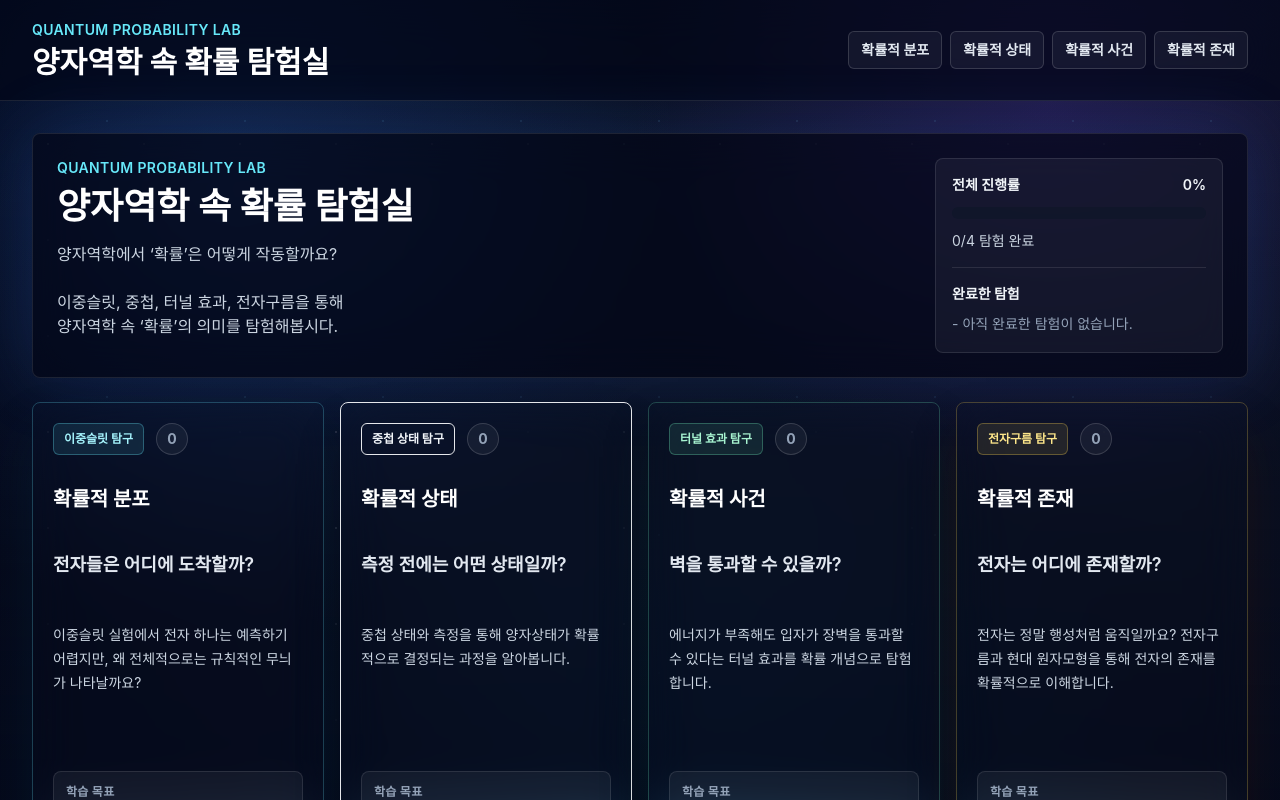
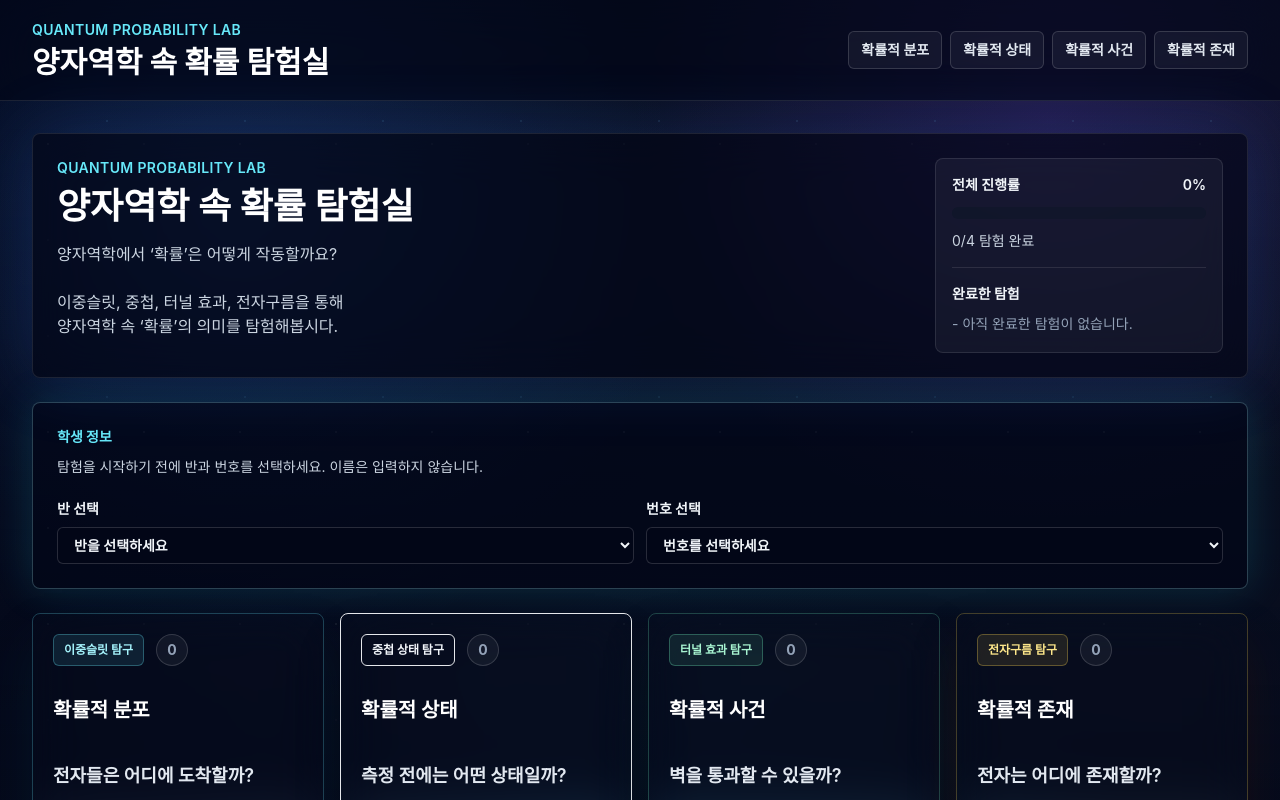
Before and after one commit to jiyoung-1221/quantum-probability-game, a React (Vite) app: page / in a window 1280 px wide. Shown: the top 800 px of the page. Built offline with nearby package versions, Linux system fonts and the light colour scheme.

Commit message:
Move student info selection to hub

```diff
--- a/src/app/App.tsx
+++ b/src/app/App.tsx
@@ -63,8 +63,6 @@ export function App() {
     setCompletedConceptIds(new Set());
     setSelectedConceptId(null);
     setIsCelebrationOpen(false);
-    setStudentClass('');
-    setStudentNumber('');
     setAnswerRecords([]);
     setSubmissionStatus('idle');
     setSubmissionMessage('');
--- a/src/features/hub/ConceptHub.tsx
+++ b/src/features/hub/ConceptHub.tsx
@@ -1,3 +1,4 @@
+import { useState } from 'react';
 import type { ConceptArea } from '../../types/concept';
 import type { ResultSubmissionStatus, StudentClass } from '../../types/result';
 
@@ -74,11 +75,13 @@ export function ConceptHub({
   totalCorrect,
   totalQuestions,
 }: ConceptHubProps) {
+  const [startGuardMessage, setStartGuardMessage] = useState('');
   const completedCount = completedConceptIds.size;
   const progress = Math.round((completedCount / concepts.length) * 100);
   const completedConcepts = concepts.filter((concept) =>
     completedConceptIds.has(concept.id),
   );
+  const hasStudentIdentity = Boolean(studentClass && studentNumber);
 
   return (
     <section className="space-y-6" id="concept-hub">
@@ -135,6 +138,20 @@ export function ConceptHub({
         </div>
       </div>
 
+      <StudentIdentityPanel
+        onStudentClassChange={(nextStudentClass) => {
+          setStartGuardMessage('');
+          onStudentClassChange(nextStudentClass);
+        }}
+        onStudentNumberChange={(nextStudentNumber) => {
+          setStartGuardMessage('');
+          onStudentNumberChange(nextStudentNumber);
+        }}
+        startGuardMessage={startGuardMessage}
+        studentClass={studentClass}
+        studentNumber={studentNumber}
+      />
+
       <div className="grid gap-4 md:grid-cols-2 xl:grid-cols-4">
         {concepts.map((concept) => {
           const isCompleted = completedConceptIds.has(concept.id);
@@ -145,7 +162,17 @@ export function ConceptHub({
             <button
               className={`group relative flex min-h-[34rem] flex-col overflow-hidden rounded-lg border bg-slate-950/72 p-5 text-left shadow-2xl backdrop-blur-xl transition hover:-translate-y-1 hover:shadow-2xl focus:outline-none focus:ring-2 focus:ring-offset-2 focus:ring-offset-slate-950 ${tone.card} ${tone.ring}`}
               key={concept.id}
-              onClick={() => onSelectConcept(concept.id)}
+              onClick={() => {
+                if (!hasStudentIdentity) {
+                  setStartGuardMessage(
+                    '탐험을 시작하기 전에 반과 번호를 선택해주세요.',
+                  );
+                  return;
+                }
+
+                setStartGuardMessage('');
+                onSelectConcept(concept.id);
+              }}
               type="button"
             >
               <div
@@ -213,8 +240,6 @@ export function ConceptHub({
         <ResultSubmissionPanel
           answerCount={answerCount}
           onDownloadCsv={onDownloadCsv}
-          onStudentClassChange={onStudentClassChange}
-          onStudentNumberChange={onStudentNumberChange}
           onSubmitResults={onSubmitResults}
           studentClass={studentClass}
           studentNumber={studentNumber}
@@ -230,8 +255,6 @@ export function ConceptHub({
           onClose={onCloseCelebration}
           onDownloadCsv={onDownloadCsv}
           onRestart={onRestartExploration}
-          onStudentClassChange={onStudentClassChange}
-          onStudentNumberChange={onStudentNumberChange}
           onSubmitResults={onSubmitResults}
           studentClass={studentClass}
           studentNumber={studentNumber}
@@ -245,11 +268,112 @@ export function ConceptHub({
   );
 }
 
+function StudentIdentityPanel({
+  onStudentClassChange,
+  onStudentNumberChange,
+  startGuardMessage,
+  studentClass,
+  studentNumber,
+}: {
+  onStudentClassChange: (studentClass: StudentClass | '') => void;
+  onStudentNumberChange: (studentNumber: number | '') => void;
+  startGuardMessage: string;
+  studentClass: StudentClass | '';
+  studentNumber: number | '';
+}) {
+  return (
+    <div className="rounded-lg border border-cyan-200/25 bg-slate-950/70 p-5 text-left shadow-[0_0_42px_rgba(34,211,238,0.16)] sm:p-6">
+      <div className="flex flex-col gap-2 sm:flex-row sm:items-end sm:justify-between">
+        <div>
+          <p className="text-sm font-bold text-cyan-300">학생 정보</p>
+          <p className="mt-2 text-sm leading-6 text-slate-300">
+            탐험을 시작하기 전에 반과 번호를 선택하세요. 이름은 입력하지 않습니다.
+          </p>
+        </div>
+        {studentClass && studentNumber ? (
+          <p className="rounded-md border border-emerald-300/30 bg-emerald-300/10 px-3 py-2 text-sm font-bold text-emerald-200">
+            {studentClass}-{studentNumber}번
+          </p>
+        ) : null}
+      </div>
+
+      <div className="mt-5 grid gap-3 sm:grid-cols-2">
+        <StudentClassSelect
+          onChange={onStudentClassChange}
+          value={studentClass}
+        />
+        <StudentNumberSelect
+          onChange={onStudentNumberChange}
+          value={studentNumber}
+        />
+      </div>
+
+      {startGuardMessage ? (
+        <p className="mt-3 text-sm font-bold text-amber-200">
+          {startGuardMessage}
+        </p>
+      ) : null}
+    </div>
+  );
+}
+
+function StudentClassSelect({
+  onChange,
+  value,
+}: {
+  onChange: (studentClass: StudentClass | '') => void;
+  value: StudentClass | '';
+}) {
+  return (
+    <label className="text-sm font-bold text-slate-100">
+      반 선택
+      <select
+        className="mt-2 w-full rounded-md border border-white/15 bg-slate-950 px-3 py-2 text-sm font-semibold text-slate-100 outline-none transition focus:border-cyan-300"
+        onChange={(event) => onChange(event.target.value as StudentClass | '')}
+        value={value}
+      >
+        <option value="">반을 선택하세요</option>
+        {studentClasses.map((className) => (
+          <option key={className} value={className}>
+            {className}
+          </option>
+        ))}
+      </select>
+    </label>
+  );
+}
+
+function StudentNumberSelect({
+  onChange,
+  value,
+}: {
+  onChange: (studentNumber: number | '') => void;
+  value: number | '';
+}) {
+  return (
+    <label className="text-sm font-bold text-slate-100">
+      번호 선택
+      <select
+        className="mt-2 w-full rounded-md border border-white/15 bg-slate-950 px-3 py-2 text-sm font-semibold text-slate-100 outline-none transition focus:border-cyan-300"
+        onChange={(event) =>
+          onChange(event.target.value ? Number(event.target.value) : '')
+        }
+        value={value}
+      >
+        <option value="">번호를 선택하세요</option>
+        {studentNumbers.map((number) => (
+          <option key={number} value={number}>
+            {number}번
+          </option>
+        ))}
+      </select>
+    </label>
+  );
+}
+
 function ResultSubmissionPanel({
   answerCount,
   onDownloadCsv,
-  onStudentClassChange,
-  onStudentNumberChange,
   onSubmitResults,
   studentClass,
   studentNumber,
@@ -260,8 +384,6 @@ function ResultSubmissionPanel({
 }: {
   answerCount: number;
   onDownloadCsv: () => void;
-  onStudentClassChange: (studentClass: StudentClass | '') => void;
-  onStudentNumberChange: (studentNumber: number | '') => void;
   onSubmitResults: () => void;
   studentClass: StudentClass | '';
   studentNumber: number | '';
@@ -283,51 +405,14 @@ function ResultSubmissionPanel({
         <div>
           <p className="text-sm font-bold text-cyan-300">응답 결과 제출</p>
           <p className="mt-2 text-sm leading-6 text-slate-300">
-            이름 없이 반과 번호만 선택해 개인 응답 결과를 제출합니다.
+            {studentClass && studentNumber
+              ? `${studentClass} ${studentNumber}번의 탐험 결과`
+              : '반과 번호를 먼저 선택해주세요.'}
           </p>
         </div>
         <p className="text-sm font-semibold text-slate-200">
           최종 정답 {totalCorrect}/{totalQuestions} · 기록 {answerCount}개
         </p>
-      </div>
-
-      <div className="mt-5 grid gap-3 sm:grid-cols-2">
-        <label className="text-sm font-bold text-slate-100">
-          반 선택
-          <select
-            className="mt-2 w-full rounded-md border border-white/15 bg-slate-950 px-3 py-2 text-sm font-semibold text-slate-100 outline-none transition focus:border-cyan-300"
-            onChange={(event) =>
-              onStudentClassChange(event.target.value as StudentClass | '')
-            }
-            value={studentClass}
-          >
-            <option value="">반을 선택하세요</option>
-            {studentClasses.map((className) => (
-              <option key={className} value={className}>
-                {className}
-              </option>
-            ))}
-          </select>
-        </label>
-        <label className="text-sm font-bold text-slate-100">
-          번호 선택
-          <select
-            className="mt-2 w-full rounded-md border border-white/15 bg-slate-950 px-3 py-2 text-sm font-semibold text-slate-100 outline-none transition focus:border-cyan-300"
-            onChange={(event) =>
-              onStudentNumberChange(
-                event.target.value ? Number(event.target.value) : '',
-              )
-            }
-            value={studentNumber}
-          >
-            <option value="">번호를 선택하세요</option>
-            {studentNumbers.map((number) => (
-              <option key={number} value={number}>
-                {number}번
-              </option>
-            ))}
-          </select>
-        </label>
       </div>
 
       {submissionMessage ? (
@@ -373,8 +458,6 @@ function CompletionCelebration({
   onClose,
   onDownloadCsv,
   onRestart,
-  onStudentClassChange,
-  onStudentNumberChange,
   onSubmitResults,
   studentClass,
   studentNumber,
@@ -387,8 +470,6 @@ function CompletionCelebration({
   onClose: () => void;
   onDownloadCsv: () => void;
   onRestart: () => void;
-  onStudentClassChange: (studentClass: StudentClass | '') => void;
-  onStudentNumberChange: (studentNumber: number | '') => void;
   onSubmitResults: () => void;
   studentClass: StudentClass | '';
   studentNumber: number | '';
@@ -446,12 +527,15 @@ function CompletionCelebration({
             이중슬릿, 중첩, 터널 효과, 전자구름을 통해 양자역학 속 ‘확률’의
             의미를 모두 탐험했어요.
           </p>
+          {studentClass && studentNumber ? (
+            <p className="mx-auto mt-4 inline-flex rounded-md border border-emerald-300/30 bg-emerald-300/10 px-4 py-2 text-sm font-black text-emerald-100">
+              {studentClass} {studentNumber}번의 탐험 결과
+            </p>
+          ) : null}
           <div className="mt-7">
             <ResultSubmissionPanel
               answerCount={answerCount}
               onDownloadCsv={onDownloadCsv}
-              onStudentClassChange={onStudentClassChange}
-              onStudentNumberChange={onStudentNumberChange}
               onSubmitResults={onSubmitResults}
               studentClass={studentClass}
               studentNumber={studentNumber}
```
Also changed, not shown: scripts/smoke-test.mjs (+21 -4 lines).
